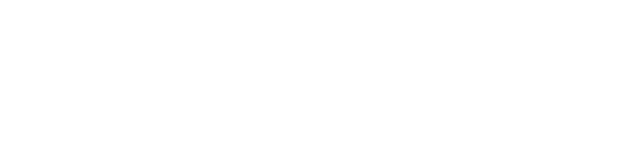
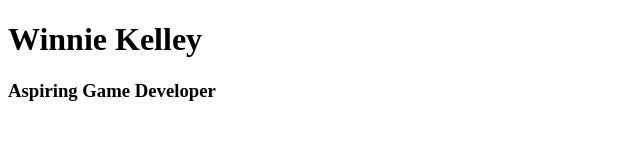
Before and after one commit to Nsimmons91/portfolio-website-Winnies, a plain HTML site: page index.html in a window 1280 px wide. Shown: the whole page, without its empty margins (0-640 px from the left). Drawn offline with Linux system fonts and the light colour scheme.

Commit message:
Added a basic header with name and breif description underneath it

```diff
--- a/index.html
+++ b/index.html
@@ -6,6 +6,11 @@
     <title>Winnie Kelley</title>
 </head>
 <body>
+    <header>
+        <h1>Winnie Kelley</h1>
+        <h3>Aspiring Game Developer</h3>
+    </header>
+
 
 </body>
 </html>
```
